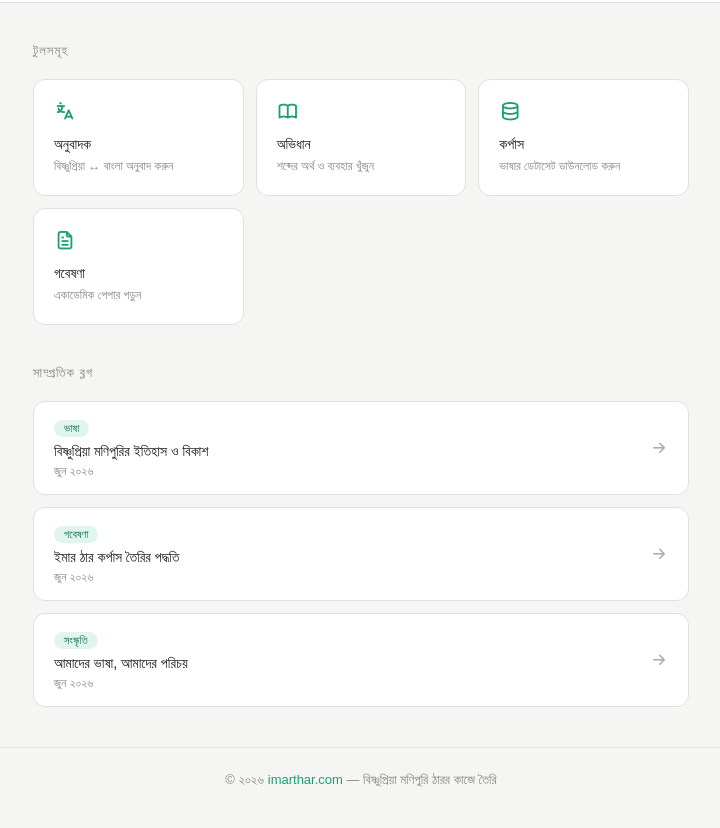
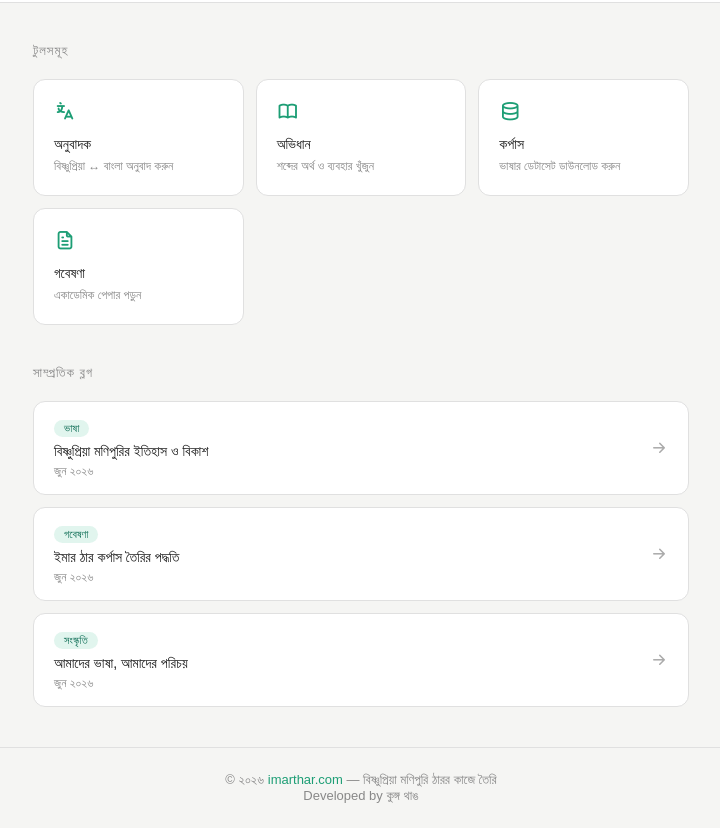
Before and after one commit to ashim2k/imarthar.com, a plain HTML site: page index.html in a window 1280 px wide. Shown: the part 405-1233 px from the top of the page, without its empty margins (279-999 px from the left). Drawn offline with Linux system fonts and the light colour scheme.

Commit message:
Add files via upload

```diff
--- a/index.html
+++ b/index.html
@@ -197,7 +197,7 @@
 </div>
 
 <footer>
-  © ২০২৬ <span>imarthar.com</span> — বিষ্ণুপ্রিয়া মণিপুরি ঠারর কাজে তৈরি
+  © ২০২৬ <span>imarthar.com</span> — বিষ্ণুপ্রিয়া মণিপুরি ঠারর কাজে তৈরি<br>Developed by কুঙ্গ থাঙ
 </footer>
 
 </body>
```
